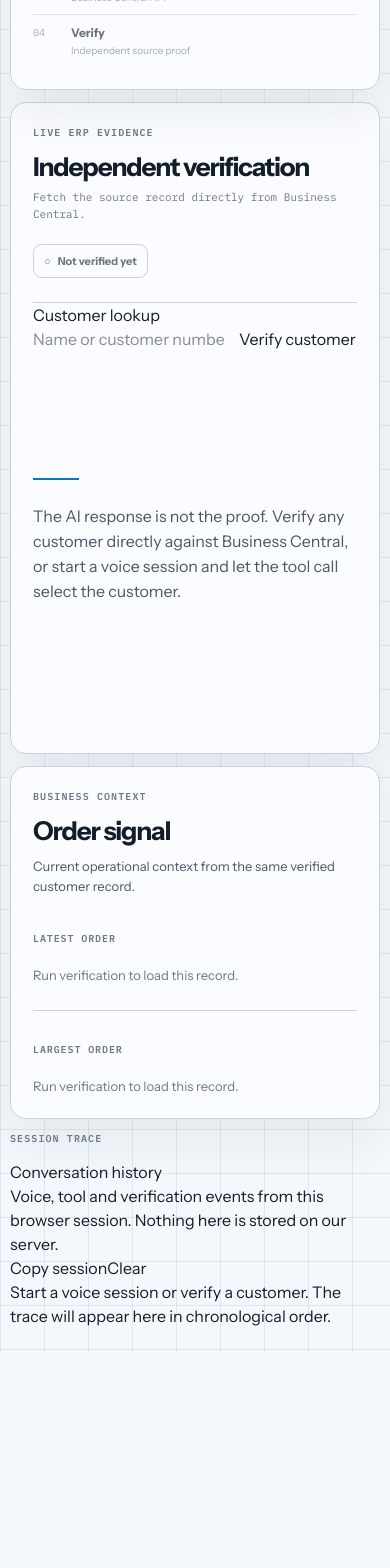
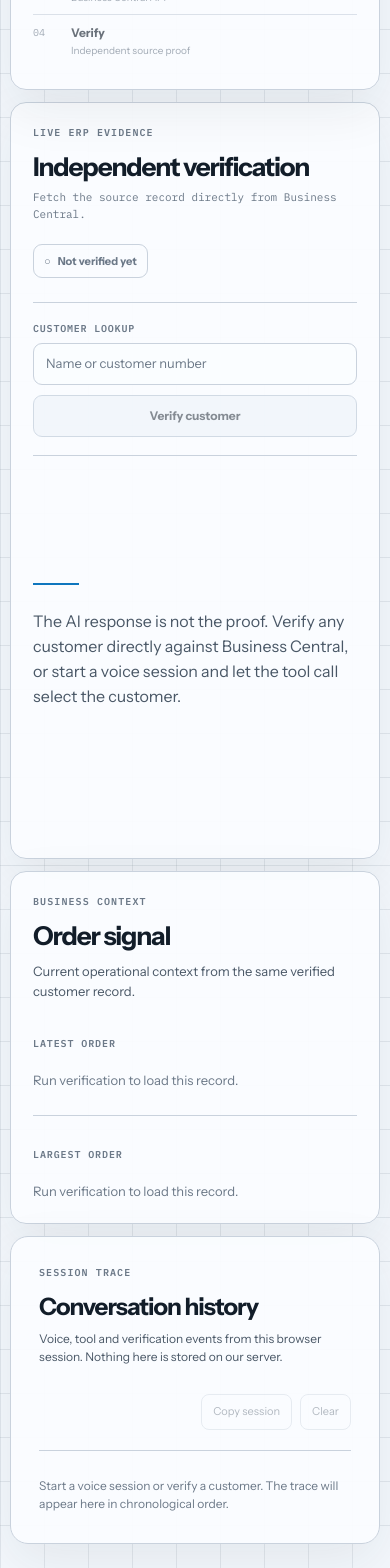
Before and after one commit to DaJan404/voice2erp, a Next.js app in the folder web/: page / in a window 390 px wide. Shown: the part 1115-2683 px from the top of the page. Before the commit the page ends 2467 px from the top, so only its background shows below. Built offline with nearby package versions, Linux system fonts and the light colour scheme.

Commit message:
style: add customer lookup and session trace system

```diff
--- a/web/app/globals.css
+++ b/web/app/globals.css
@@ -221,7 +221,8 @@ button:disabled {
   grid-template-areas:
     "hero evidence"
     "activity evidence"
-    "orders orders";
+    "orders orders"
+    "history history";
   gap: 18px;
   padding: 24px 0 36px;
 }
@@ -229,7 +230,8 @@ button:disabled {
 .hero-panel,
 .evidence-panel,
 .activity-panel,
-.orders-panel {
+.orders-panel,
+.history-panel {
   min-width: 0;
   border: 1px solid var(--border);
   background: color-mix(in oklch, var(--surface) 94%, transparent);
@@ -494,6 +496,158 @@ button:disabled {
   color: color-mix(in oklch, var(--verified) 82%, var(--text));
 }
 
+.customer-lookup {
+  display: grid;
+  grid-template-columns: 118px minmax(0, 1fr);
+  gap: 16px;
+  align-items: center;
+  padding: 18px 0;
+  border-bottom: 1px solid var(--border);
+}
+
+.customer-lookup > label {
+  color: var(--text-muted);
+  font-family: var(--font-ibm-plex-mono), ui-monospace, monospace;
+  font-size: 10px;
+  font-weight: 600;
+  letter-spacing: 0.08em;
+  text-transform: uppercase;
+}
+
+.customer-lookup > div {
+  display: grid;
+  grid-template-columns: minmax(0, 1fr) auto;
+  gap: 10px;
+}
+
+.customer-lookup input {
+  width: 100%;
+  min-width: 0;
+  min-height: 42px;
+  padding: 0 12px;
+  border: 1px solid var(--border);
+  border-radius: 9px;
+  outline: none;
+  background: var(--surface);
+  color: var(--text);
+  font: inherit;
+  font-size: 13px;
+  transition:
+    border-color 160ms cubic-bezier(0.23, 1, 0.32, 1),
+    transform 160ms cubic-bezier(0.23, 1, 0.32, 1);
+}
+
+.customer-lookup input::placeholder {
+  color: var(--text-muted);
+}
+
+.customer-lookup input:focus {
+  border-color: var(--brand);
+}
+
+.customer-lookup button {
+  min-height: 42px;
+  padding: 0 14px;
+  border: 1px solid var(--border-strong);
+  border-radius: 9px;
+  background: var(--surface-raised);
+  color: var(--text);
+  font-size: 12px;
+  font-weight: 640;
+  white-space: nowrap;
+  cursor: pointer;
+  transition:
+    transform 160ms cubic-bezier(0.23, 1, 0.32, 1),
+    opacity 160ms cubic-bezier(0.23, 1, 0.32, 1);
+}
+
+.customer-lookup button:hover {
+  transform: translateY(-1px);
+}
+
+.customer-lookup button:active {
+  transform: scale(0.98);
+}
+
+.customer-lookup button:disabled {
+  opacity: 0.5;
+}
+
+.lookup-resolution {
+  min-height: 360px;
+  padding: 34px 0 10px;
+}
+
+.lookup-resolution h3 {
+  margin: 0;
+  font-size: clamp(24px, 2.4vw, 34px);
+  font-weight: 620;
+  line-height: 1.05;
+  letter-spacing: -0.04em;
+}
+
+.lookup-resolution > p:not(.section-kicker) {
+  max-width: 54ch;
+  margin: 12px 0 0;
+  color: var(--text-soft);
+  font-size: 14px;
+  line-height: 1.5;
+}
+
+.lookup-resolution ul {
+  margin: 26px 0 0;
+  padding: 0;
+  border-top: 1px solid var(--border);
+  list-style: none;
+}
+
+.lookup-resolution li {
+  border-bottom: 1px solid var(--border);
+}
+
+.lookup-resolution li button {
+  width: 100%;
+  display: flex;
+  min-height: 64px;
+  align-items: center;
+  justify-content: space-between;
+  gap: 18px;
+  padding: 10px 0;
+  border: 0;
+  background: transparent;
+  color: var(--text);
+  text-align: left;
+  cursor: pointer;
+  transition:
+    transform 160ms cubic-bezier(0.23, 1, 0.32, 1),
+    opacity 160ms cubic-bezier(0.23, 1, 0.32, 1);
+}
+
+.lookup-resolution li button:hover {
+  transform: translateX(2px);
+}
+
+.lookup-resolution li button:active {
+  transform: translateX(2px) scale(0.99);
+}
+
+.lookup-resolution li strong,
+.lookup-resolution li small {
+  display: block;
+}
+
+.lookup-resolution li strong {
+  font-size: 13px;
+  font-weight: 620;
+}
+
+.lookup-resolution li small {
+  margin-top: 3px;
+  color: var(--text-muted);
+  font-family: var(--font-ibm-plex-mono), ui-monospace, monospace;
+  font-size: 10px;
+}
+
 .evidence-empty {
   min-height: 480px;
   display: flex;
@@ -593,6 +747,37 @@ button:disabled {
   font-weight: 610;
   letter-spacing: -0.04em;
   font-variant-numeric: tabular-nums lining-nums;
+}
+
+.customer-facts {
+  display: grid;
+  grid-template-columns: 0.7fr 1.3fr 1.2fr;
+  gap: 22px;
+  margin: 0;
+  padding: 22px 0;
+  border-bottom: 1px solid var(--border);
+}
+
+.customer-facts dt {
+  color: var(--text-muted);
+  font-family: var(--font-ibm-plex-mono), ui-monospace, monospace;
+  font-size: 10px;
+  letter-spacing: 0.08em;
+  text-transform: uppercase;
+}
+
+.customer-facts dd {
+  margin: 5px 0 0;
+  color: var(--text-soft);
+  font-size: 12px;
+  line-height: 1.45;
+  overflow-wrap: anywhere;
+}
+
+.customer-facts a {
+  color: inherit;
+  text-decoration-color: color-mix(in oklch, var(--brand) 50%, transparent);
+  text-underline-offset: 3px;
 }
 
 .evidence-meta {
@@ -844,6 +1029,181 @@ button:disabled {
   font-size: 13px;
 }
 
+.order-lines {
+  margin: 20px 0 0;
+  padding: 0;
+  border-top: 1px solid var(--border);
+  list-style: none;
+}
+
+.order-lines li {
+  display: grid;
+  grid-template-columns: minmax(0, 1fr) auto;
+  gap: 16px;
+  align-items: start;
+  padding: 10px 0;
+  border-bottom: 1px solid var(--border);
+}
+
+.order-lines li > span:first-child {
+  min-width: 0;
+}
+
+.order-lines strong,
+.order-lines small {
+  display: block;
+}
+
+.order-lines strong {
+  color: var(--text-soft);
+  font-size: 10px;
+  font-weight: 600;
+}
+
+.order-lines small {
+  margin-top: 2px;
+  color: var(--text-muted);
+  font-size: 10px;
+  line-height: 1.35;
+}
+
+.order-lines li > span:last-child {
+  color: var(--text-soft);
+  font-size: 10px;
+  white-space: nowrap;
+}
+
+.history-panel {
+  grid-area: history;
+  padding: 28px;
+  border-radius: 22px;
+}
+
+.history-heading {
+  display: flex;
+  align-items: flex-start;
+  justify-content: space-between;
+  gap: 28px;
+  padding-bottom: 20px;
+  border-bottom: 1px solid var(--border);
+}
+
+.history-heading h2 {
+  margin: 0;
+  font-size: clamp(24px, 2.4vw, 34px);
+  font-weight: 620;
+  line-height: 1.05;
+  letter-spacing: -0.04em;
+}
+
+.history-heading p:last-child {
+  max-width: 62ch;
+  margin: 10px 0 0;
+  color: var(--text-soft);
+  font-size: 12px;
+  line-height: 1.5;
+}
+
+.history-actions {
+  display: flex;
+  align-items: center;
+  gap: 8px;
+}
+
+.history-actions > span {
+  min-width: 88px;
+  color: var(--text-muted);
+  font-size: 10px;
+  text-align: right;
+}
+
+.history-actions button,
+.history-list button {
+  min-height: 36px;
+  padding: 0 11px;
+  border: 1px solid var(--border);
+  border-radius: 8px;
+  background: transparent;
+  color: var(--text-soft);
+  font-size: 11px;
+  cursor: pointer;
+  transition:
+    transform 160ms cubic-bezier(0.23, 1, 0.32, 1),
+    opacity 160ms cubic-bezier(0.23, 1, 0.32, 1);
+}
+
+.history-actions button:hover,
+.history-list button:hover {
+  transform: translateY(-1px);
+}
+
+.history-actions button:active,
+.history-list button:active {
+  transform: scale(0.98);
+}
+
+.history-actions button:disabled {
+  opacity: 0.4;
+  cursor: default;
+}
+
+.history-list {
+  margin: 0;
+  padding: 0;
+  list-style: none;
+}
+
+.history-list li {
+  display: grid;
+  grid-template-columns: 76px minmax(0, 1fr) auto;
+  gap: 18px;
+  align-items: start;
+  padding: 15px 0;
+  border-bottom: 1px solid var(--border);
+}
+
+.history-list time {
+  padding-top: 2px;
+  color: var(--text-muted);
+  font-family: var(--font-ibm-plex-mono), ui-monospace, monospace;
+  font-size: 9px;
+  font-variant-numeric: tabular-nums;
+}
+
+.history-list li > div > span {
+  color: var(--text-muted);
+  font-family: var(--font-ibm-plex-mono), ui-monospace, monospace;
+  font-size: 9px;
+  font-weight: 600;
+  letter-spacing: 0.07em;
+  text-transform: uppercase;
+}
+
+.history-list p {
+  max-width: 78ch;
+  margin: 4px 0 0;
+  color: var(--text-soft);
+  font-size: 12px;
+  line-height: 1.5;
+  overflow-wrap: anywhere;
+}
+
+.history-tool p {
+  font-family: var(--font-ibm-plex-mono), ui-monospace, monospace;
+  font-size: 10px;
+}
+
+.history-verification > div > span {
+  color: var(--verified);
+}
+
+.history-empty {
+  margin: 0;
+  padding: 26px 0 2px;
+  color: var(--text-muted);
+  font-size: 12px;
+}
+
 .mono {
   font-family: var(--font-ibm-plex-mono), ui-monospace, monospace;
   font-variant-numeric: tabular-nums;
@@ -897,13 +1257,15 @@ button:disabled {
       "hero"
       "activity"
       "evidence"
-      "orders";
+      "orders"
+      "history";
   }
 
   .hero-panel,
   .evidence-panel,
   .activity-panel,
-  .orders-panel {
+  .orders-panel,
+  .history-panel {
     border-radius: 18px;
   }
 
@@ -1015,6 +1377,7 @@ button:disabled {
   }
 
   .secondary-metrics,
+  .customer-facts,
   .evidence-meta {
     grid-template-columns: 1fr;
   }
@@ -1031,6 +1394,43 @@ button:disabled {
 
   .activity-panel {
     grid-template-columns: 1fr;
+  }
+
+  .customer-lookup {
+    grid-template-columns: 1fr;
+    gap: 7px;
+  }
+
+  .customer-lookup > div {
+    grid-template-columns: 1fr;
+  }
+
+  .customer-lookup button {
+    width: 100%;
+  }
+
+  .history-heading {
+    flex-direction: column;
+  }
+
+  .history-actions {
+    width: 100%;
+    flex-wrap: wrap;
+  }
+
+  .history-actions > span {
+    min-width: 0;
+    margin-right: auto;
+    text-align: left;
+  }
+
+  .history-list li {
+    grid-template-columns: 1fr auto;
+    gap: 8px 12px;
+  }
+
+  .history-list time {
+    grid-column: 1 / -1;
   }
 
   .flow-list {
@@ -1067,7 +1467,12 @@ button:disabled {
 
   .icon-button,
   .primary-action,
-  .secondary-action {
+  .secondary-action,
+  .customer-lookup input,
+  .customer-lookup button,
+  .lookup-resolution li button,
+  .history-actions button,
+  .history-list button {
     transition: none;
   }
 }
```
